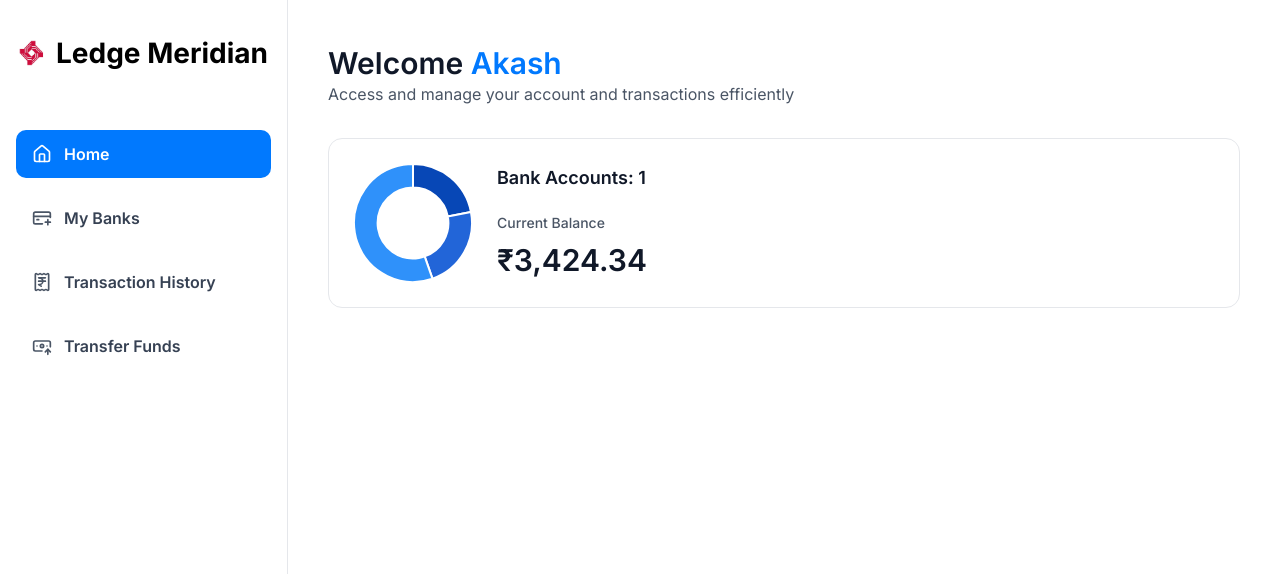
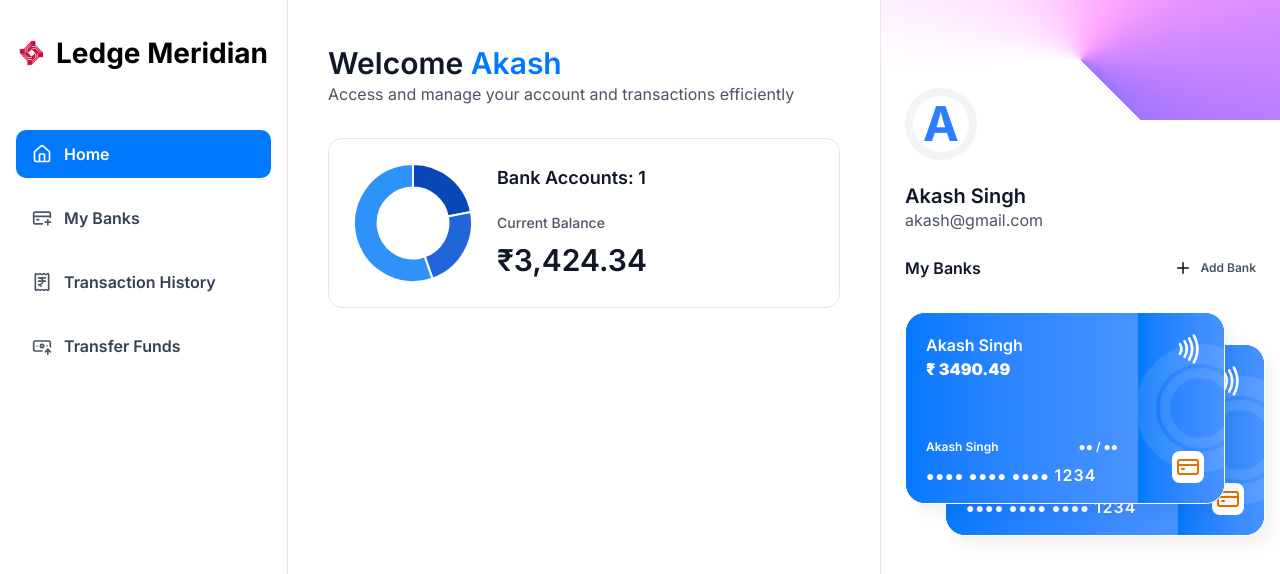
Before and after one commit to sonu-pradhan/banking-app, a Next.js app: page / in a window 1280 px wide. Shown: the top 574 px of the page. Built offline with nearby package versions, Linux system fonts and the light colour scheme.

Commit message:
add right sidebar to the home page

```diff
--- a/app/(root)/page.tsx
+++ b/app/(root)/page.tsx
@@ -1,12 +1,14 @@
 import BalanceBox from "@/components/BalanceBox"
 import HeaderBox from "@/components/HeaderBox"
+import RightSidebar from "@/components/RightSidebar"
+import { User } from "lucide-react"
 
 const HomePage = () => {
-  const loggedIn = { firstName: "Akash" }
+  const loggedIn = { firstName: "Akash", lastName: "Singh", email: "akash@gmail.com" }
 
   return (
-    <section className="min-h-screen w-full">
-      <div className="flex w-full flex-col gap-8 py-3 px-6 sm:px-8 lg:px-10 lg:py-12">
+    <section className="flex min-h-screen w-full">
+      <div className="flex flex-1 flex-col gap-8 py-3 px-6 sm:px-8 lg:px-10 lg:py-12">
         <header className="flex flex-col justify-between gap-8">
           <HeaderBox
             type="greeting"
@@ -22,6 +24,12 @@ const HomePage = () => {
           />
         </header>
       </div>
+
+      <RightSidebar
+        user ={loggedIn}
+        transactions={[]}
+        banks ={[{currentBalance: 3490.49}, {currentBalance:2785.98}]}
+      />
     </section>
   )
 }
--- a/app/globals.css
+++ b/app/globals.css
@@ -196,3 +196,43 @@
     @apply font-sans;
   }
 }
+
+.bg-gradient {
+  background: conic-gradient(
+    from 135deg,
+    #ffffff 0deg,
+    #ffffff 10.909deg,
+    #ffffff 21.818deg,
+    #ffffff 32.727deg,
+    #ffffff 43.636deg,
+    #ffffff 54.545deg,
+    #ffffff 65.455deg,
+    #ffffff 76.364deg,
+    #ffffff 87.273deg,
+    #ffffff 98.182deg,
+    #ffffff 109.091deg,
+    #ffffff 120deg,
+    #ffffff 130.909deg,
+    #fff8ff 141.818deg,
+    #ffefff 152.727deg,
+    #ffe7ff 163.636deg,
+    #ffdfff 174.545deg,
+    #ffd6ff 185.455deg,
+    #ffceff 196.364deg,
+    #ffc7ff 207.273deg,
+    #ffbfff 218.182deg,
+    #ffb7ff 229.091deg,
+    #ffb0ff 240deg,
+    #ffa9ff 250.909deg,
+    #fca2ff 261.818deg,
+    #f29cff 272.727deg,
+    #e796ff 283.636deg,
+    #dd90ff 294.545deg,
+    #d28aff 305.455deg,
+    #c885ff 316.364deg,
+    #bd80ff 327.273deg,
+    #b37cff 338.182deg,
+    #a978ff 349.091deg,
+    #9e75ff 360deg
+  );
+}
--- /dev/null
+++ b/components/BankCard.tsx
@@ -0,0 +1,47 @@
+import { CreditCard, Nfc } from 'lucide-react';
+import Link from 'next/link';
+
+const BankCard = ({ account, userName }: { account: Account; userName: string }) => {
+  return (
+    <div className="flex flex-col">
+      <Link href="/" className="relative flex h-48 w-[320px] justify-between rounded-[20px] border border-white bg-[#0179FE] shadow-[8px_10px_16px_0px_rgba(0,0,0,0.05)] backdrop-blur-[6px]">
+        <div className="relative z-10 flex size-full max-w-58 flex-col justify-between rounded-l-[20px] bg-gray-700 bg-linear-to-r from-[#0179FE] to-[#4893FF] px-5 pb-4 pt-5">
+          <div>
+            <h1 className="text-16 font-semibold text-white">
+              {account.name || userName}
+            </h1>
+            <p className="font-ibm-plex-serif font-black text-white">₹ {account.currentBalance}</p>
+          </div>
+
+          <article className="flex flex-col gap-2">
+            <div className="flex justify-between">
+              <h1 className="text-12 font-semibold text-white">
+                {userName}
+              </h1>
+              <h1 className="text-12 font-semibold text-white">
+                ●● / ●●
+              </h1>
+            </div>
+            <p className="text-14 font-semibold tracking-[1.1px] text-white">
+              ●●●● ●●●● ●●●● <span className="text-16">1234</span>
+            </p>
+          </article>
+        </div>
+
+        <div className="flex size-full flex-1 flex-col items-end justify-between rounded-r-[20px] bg-linear-to-r from-[#0179FE] to-[#4893FF] bg-cover bg-center bg-no-repeat py-5 pr-5 relative overflow-hidden">
+          <div className="absolute -right-10 top-1/2 size-32 -translate-y-1/2 rounded-full border-20 border-white/10" />
+          <div className="absolute -right-4 top-1/2 size-20 -translate-y-1/2 rounded-full border-10 border-white/10" />
+          <Nfc size={32} className="relative z-10 text-white" />
+          <div className="relative z-10 rounded-md bg-white p-1">
+            <CreditCard
+              size={24}
+              className="text-amber-600"
+            />
+          </div>
+        </div>
+      </Link>
+    </div>
+  )
+}
+
+export default BankCard
--- /dev/null
+++ b/components/RightSidebar.tsx
@@ -0,0 +1,64 @@
+import { Plus } from "lucide-react"
+import Link from "next/link"
+import BankCard from "./BankCard"
+
+interface RightSidebarProps {
+    user: User;
+    transactions: Transaction[];
+    banks: Bank[] & Account[];
+}
+
+const RightSidebar = ({ user, transactions, banks }: RightSidebarProps) => {
+    return (
+        <aside className="no-scrollbar w-100 hidden h-screen max-h-screen flex-col border-l border-gray-200 xl:flex w88 xl:overflow-y-scroll">
+            <section className="flex flex-col pb-6">
+                <div className="h-30 w-full bg-gradient" />
+                <div className="relative flex px-6 max-xl:justify-center">
+                    <div className="flex items-center justify-center absolute -top-8 size-18 rounded-full border-8 border-gray-100 p-2">
+                        <span className="text-5xl font-bold text-blue-500">{user.firstName[0]}</span>
+                    </div>
+
+                    <div className="flex flex-col pt-16">
+                        <h1 className="text-20 font-semibold text-gray-900">
+                            {user.firstName} {user.lastName}
+                        </h1>
+                        <p className="text-16 text-gray-600">{user.email}</p>
+                    </div>
+                </div>
+            </section>
+
+            <section className="flex flex-col justify-between gap-8 px-6">
+                <div className="flex w-full justify-between">
+                    <h2 className="text-15 font-semibold text-gray-900">My Banks</h2>
+                    <Link href="/" className="flex gap-2 items-center">
+                        <Plus size={18} />
+                        <h2 className="text-12 font-semibold text-gray-600">Add Bank</h2>
+                    </Link>
+                </div>
+
+                {banks?.length > 0 && (
+                    <div className="relative h-55 w-90">
+                        <div className="absolute left-0 top-0 z-10">
+                            <BankCard
+                                key={banks[0].id}
+                                account={banks[0]}
+                                userName={`${user.firstName} ${user.lastName}`}
+                            />
+                        </div>
+                        {banks[1] && (
+                            <div className="absolute right-0 top-8 z-0">
+                                <BankCard
+                                    key={banks[1].id}
+                                    account={banks[1]}
+                                    userName={`${user.firstName} ${user.lastName}`}
+                                />
+                            </div>
+                        )}
+                    </div>
+                )}
+            </section>
+        </aside>
+    )
+}
+
+export default RightSidebar
--- a/types/index.d.ts
+++ b/types/index.d.ts
@@ -22,3 +22,17 @@ declare type User = {
   postalCode: string;
   dateOfBirth: string;
 }
+
+declare type Bank = {
+  id: string;
+  userId: string;
+};
+
+declare type Transaction = {
+  id: string;
+  amount: number;
+  pending: boolean;
+  category: string;
+  senderBankId: string;
+  receiverBankId: string;
+};
```
